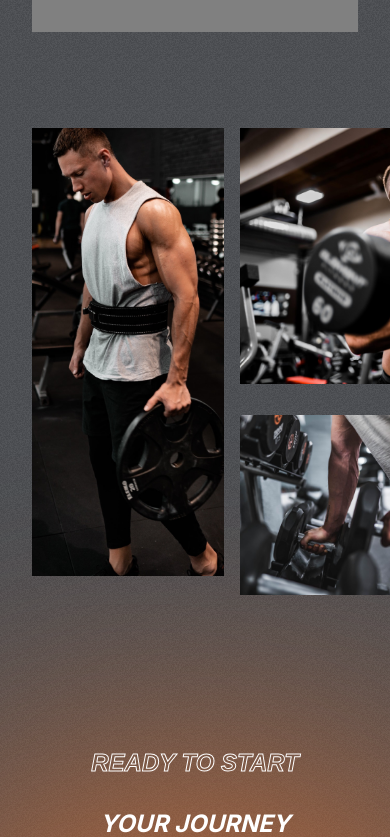
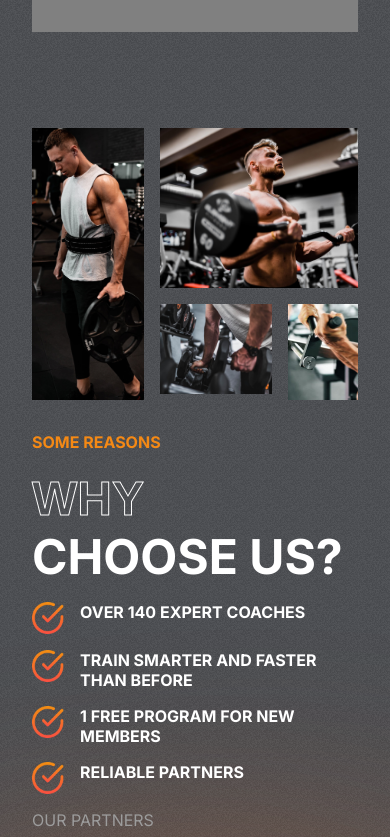
Before and after one commit to ThomasSzentirmay/FT-demo-st, a React (Create React App) app: page / in a window 390 px wide. Shown: the part 2330-3167 px from the top of the page. Built offline with nearby package versions, Linux system fonts and the light colour scheme; the HTML template or start-up script is replaced by a standard one.

Commit message:
finsihed responsive design for reasons

```diff
--- a/src/components/Reasons/Reasons.css
+++ b/src/components/Reasons/Reasons.css
@@ -85,3 +85,37 @@
 .partners>img {
     width: 2.5rem;
 }
+
+
+/* RESPONSIVE DESIGN */
+
+
+@media screen and (max-width: 768px) {
+    .Reasons {
+        flex-direction: column;
+    }
+
+    .left-r {
+        grid-auto-rows: auto;
+        overflow: hidden;
+    }
+
+    .left-r > :nth-child(1) {
+        width: 7rem;
+        height: 17rem;
+    }
+
+    .left-r > :nth-child(2) {
+        width: 15rem;
+        height: 10rem;
+    }
+
+    .left-r > :nth-child(3) {
+        width: 7rem;
+    }
+
+    .left-r > :nth-child(4) {
+        width: 7rem;
+        height: 6rem;
+    }
+}
```
